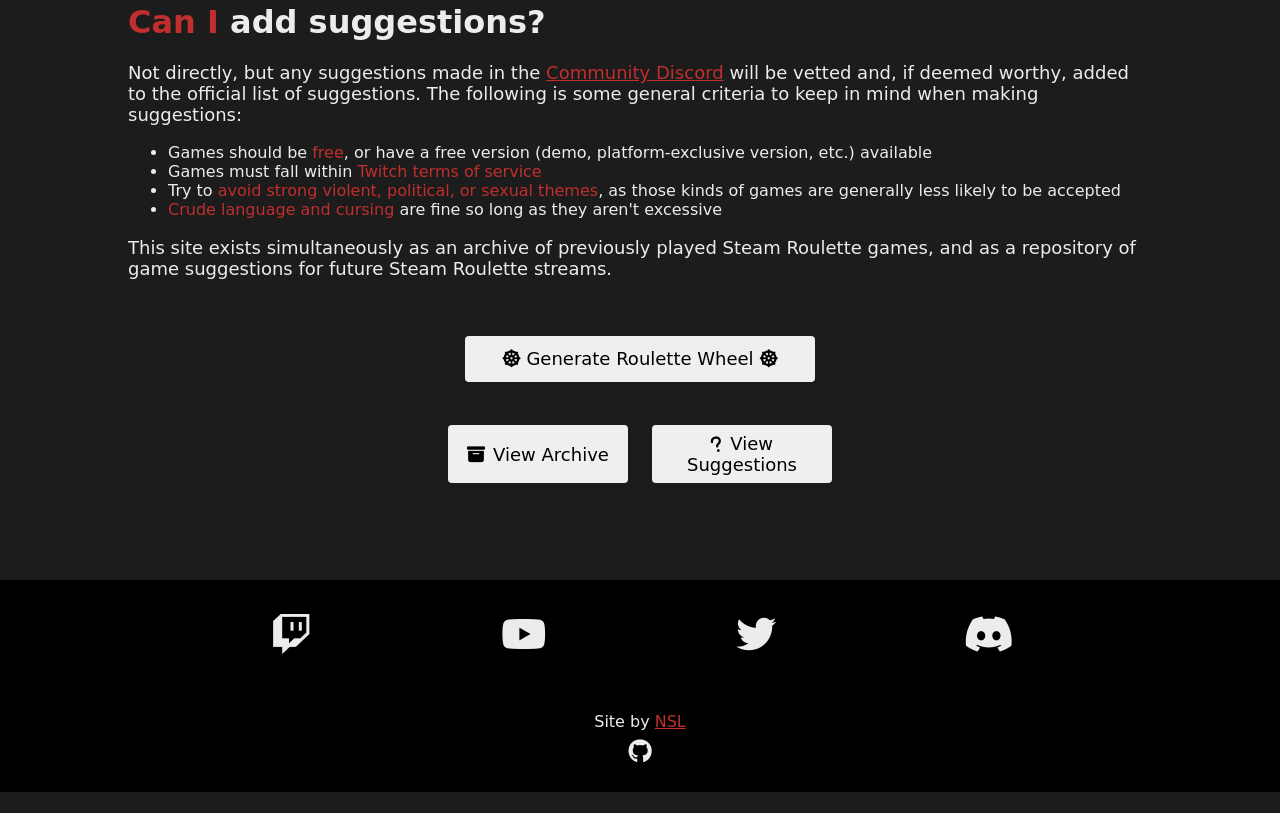
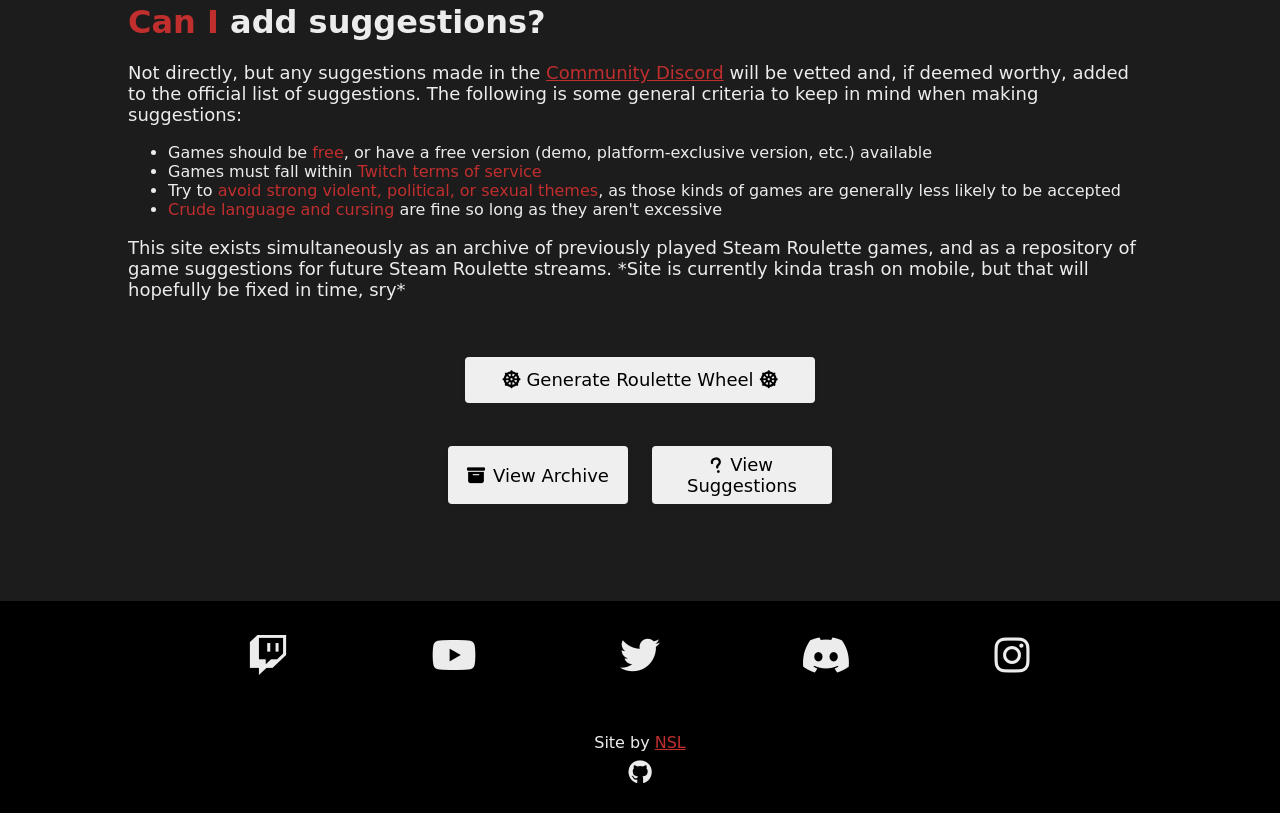
Before and after one commit to jacob-ressler/steam-roulette, a plain HTML site: page index.html in a window 1280 px wide. Shown: the part 572-1385 px from the top of the page. Before the commit the page ends 1364 px from the top, so only its background shows below. Drawn offline with nearby package versions, Linux system fonts and the light colour scheme; a web font is replaced by a local one.

Commit message:
added instagram link to footer

```diff
--- a/index.html
+++ b/index.html
@@ -43,7 +43,7 @@
 				</p>
 				<p>
 					This site exists simultaneously as an archive of previously played Steam Roulette games,
-					and as a repository of game suggestions for future Steam Roulette streams.
+					and as a repository of game suggestions for future Steam Roulette streams. *Site is currently kinda trash on mobile, but that will hopefully be fixed in time, sry*
 				</p>
 			</div>
 		</header>
@@ -104,6 +104,7 @@
 				<a href="https://www.youtube.com/channel/UCcdDA8L6ZQbi95v6kgboeBg" target="_blank"><i class="fab fa-youtube"></i></a>
 				<a href="https://twitter.com/JustJershin" target="_blank"><i class="fab fa-twitter"></i></a>
 				<a href="https://discord.gg/dstw7Uh" target="_blank"><i class="fab fa-discord"></i></a>
+				<a href="https://www.instagram.com/justjershin" target="_blank"><i class="fab fa-instagram"></i></a>
 			</div>
 			<p>Site by <a href="https://twitter.com/Not_So_Livid" target="_blank"><span><u>NSL</u></span></a><br>
 				<a href="https://github.com/jacob-ressler/steam-roulette" target="_blank"><i class="fab fa-github"></i></a>
```
